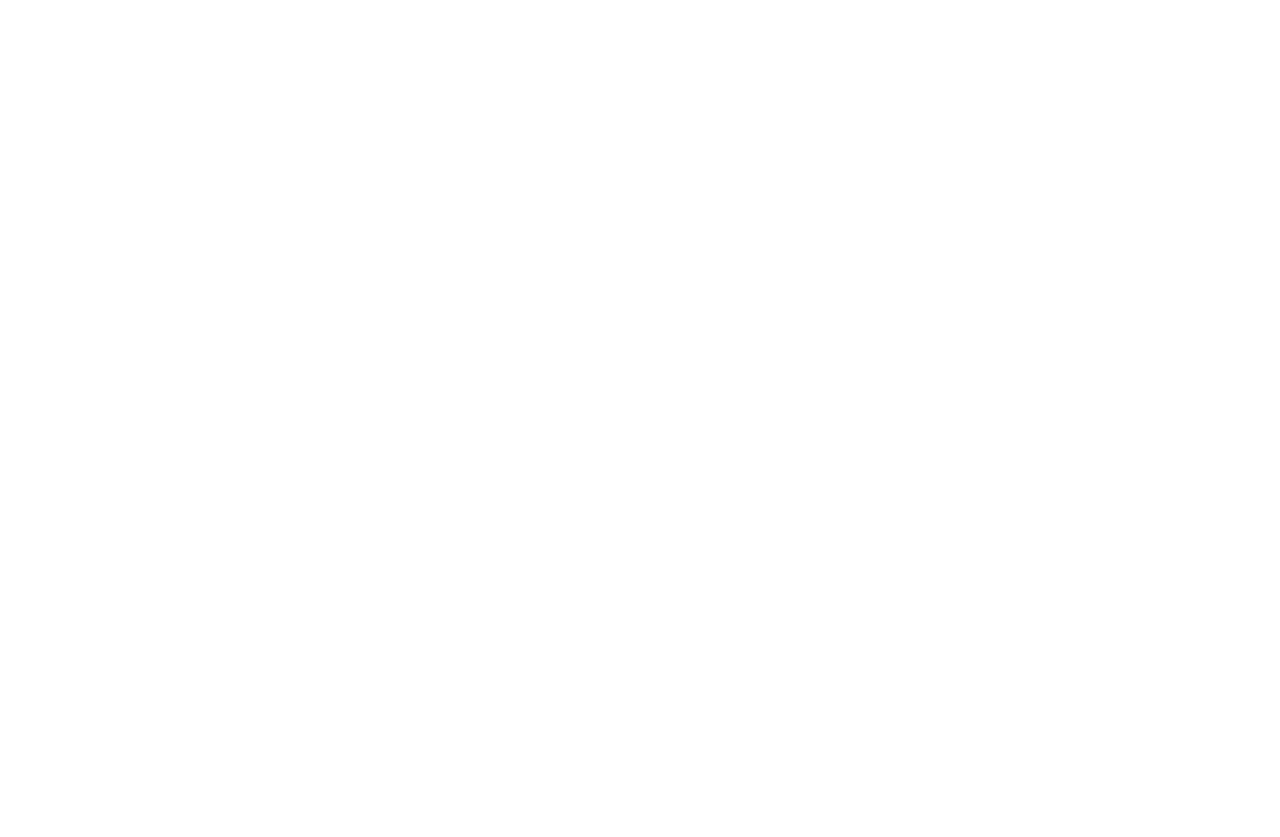
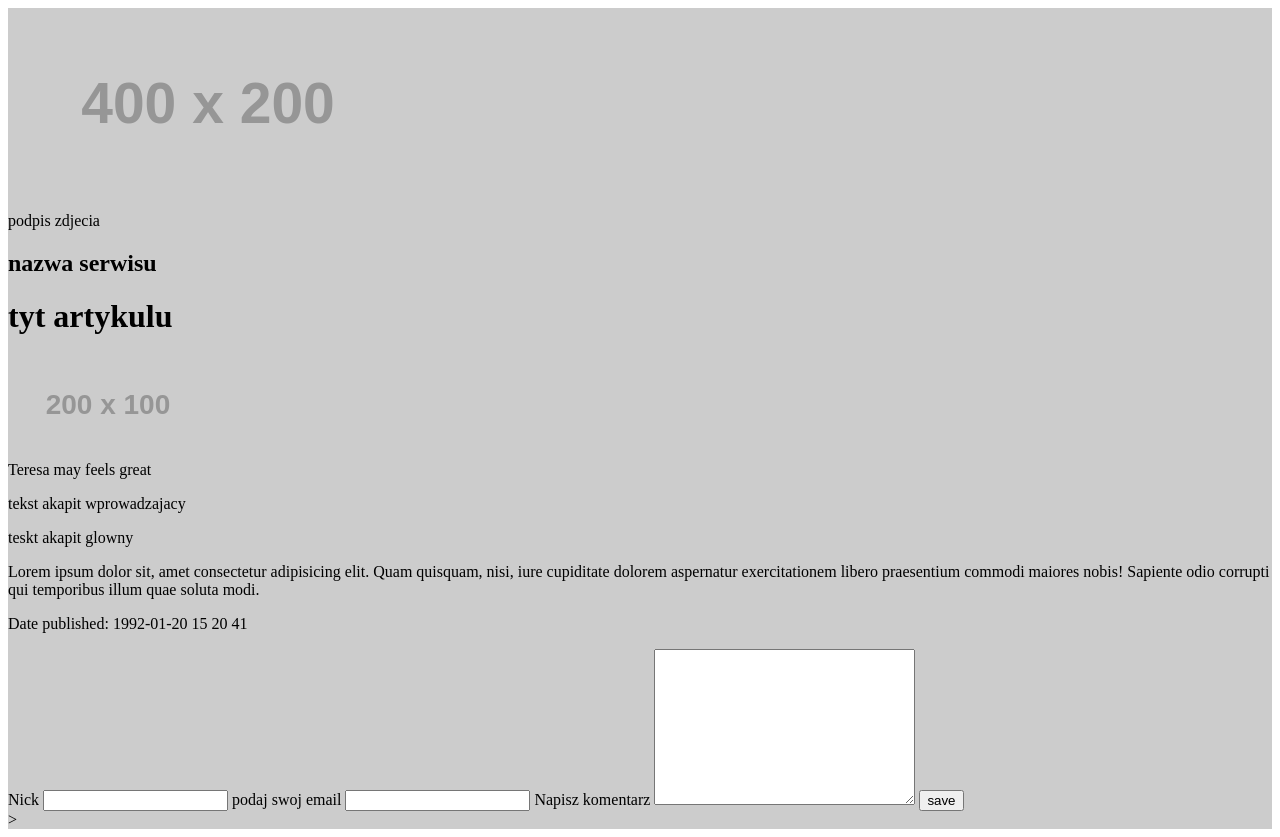
Before and after one commit to Piter920120/Piter920120.github.io, a plain HTML site: page index.html in a window 1280 px wide. Before the commit the page ends 800 px from the top, so only its background shows below. Drawn offline with Linux system fonts and the light colour scheme; placeholder pictures from the web are drawn by us.

Commit message:
next chapter

```diff
--- a/index.html
+++ b/index.html
@@ -2,11 +2,48 @@
 <html lang="en">
 <head>
     <meta charset="UTF-8">
-    <meta name="viewport" content="width=device-width, initial-scale=1.0">
+    <meta name="viewport" content="width=<device-width>, initial-scale=1.0">
     <meta http-equiv="X-UA-Compatible" content="ie=edge">
     <title>Document</title>
+    <style>
+
+        .container {
+            width: 100%;
+            max-width: 960 pk;
+            background: #ccc;
+            margin: 0 auto;
+
+        }
+     </style>
 </head>
 <body>
-    <header></header>
+    <div class="container">
+    <header><img src="https://via.placeholder.com/400x200" alt="Super newsy">
+        <figcaption>podpis zdjecia</figcaption>
+        <h2>nazwa serwisu</h2>
+    </header>
+    <main>
+        <h1>tyt artykulu</h1>
+        <img src="https://via.placeholder.com/200x100" alt="atak zimy">
+        <figcaption>Teresa may feels great</figcaption>
+        <p>tekst akapit wprowadzajacy</p>
+        <p>teskt akapit glowny</p>
+        <p>Lorem ipsum dolor sit, amet consectetur adipisicing elit. Quam quisquam, nisi, iure cupiditate dolorem aspernatur exercitationem libero praesentium commodi maiores nobis! Sapiente odio corrupti qui temporibus illum quae soluta modi.</p>
+    </main>
+    <p>
+    Date published: <time>1992-01-20 15 20 41</time>
+ <form action="">
+     <label for="author">Nick</label>
+     <input type="text" name="author" id="author"required>
+     <label for="email">podaj swoj email</label>
+     <input type="email" name="email" id"email" required>
+     <label for="comment">Napisz komentarz</label>
+     <textarea name="comment" id="comment" cols="30" rows="10"></textarea>
+    <input type="submit" value="save">
+ </form>>
+</div>
+
+
+
 </body>
 </html>
```
